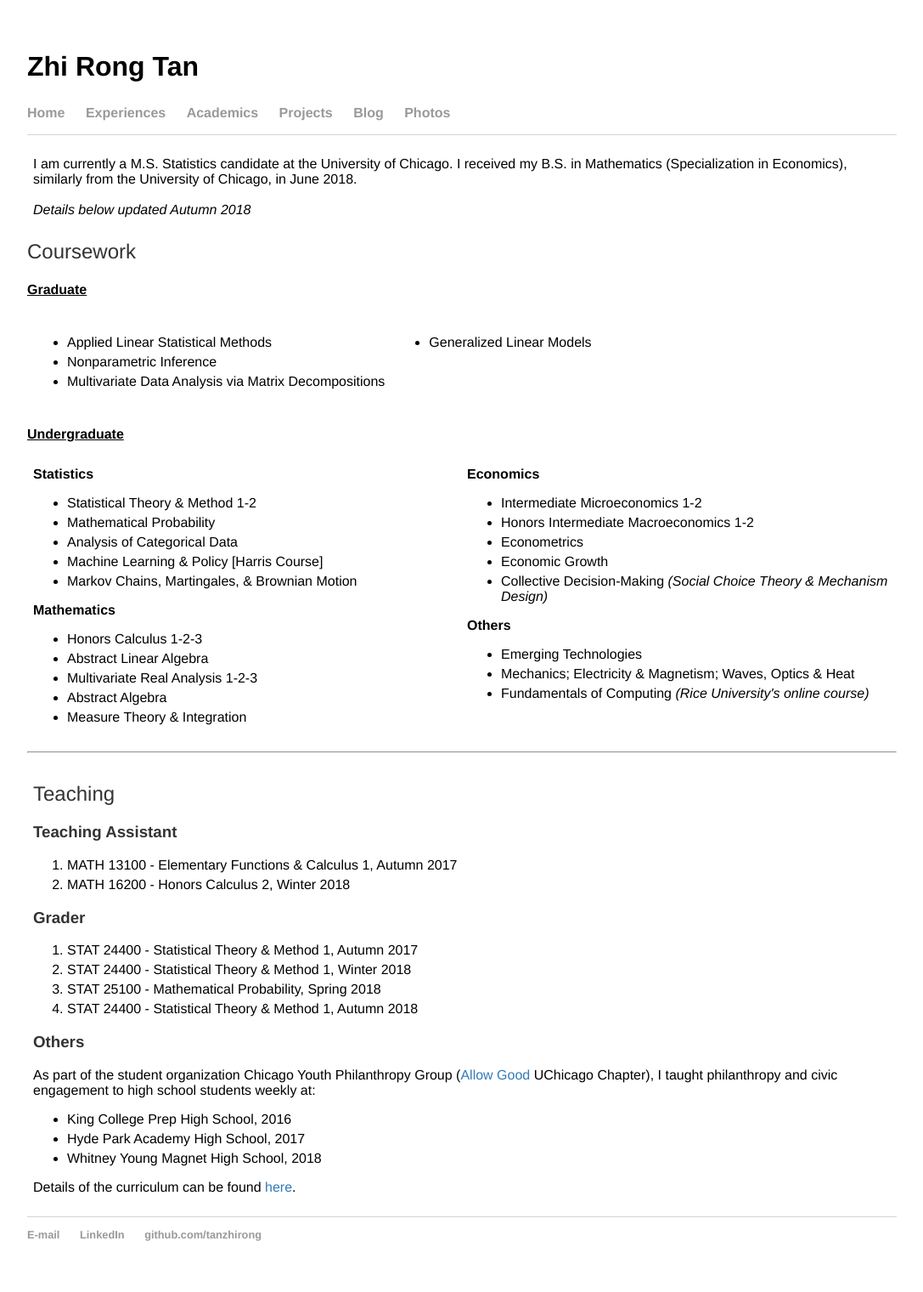
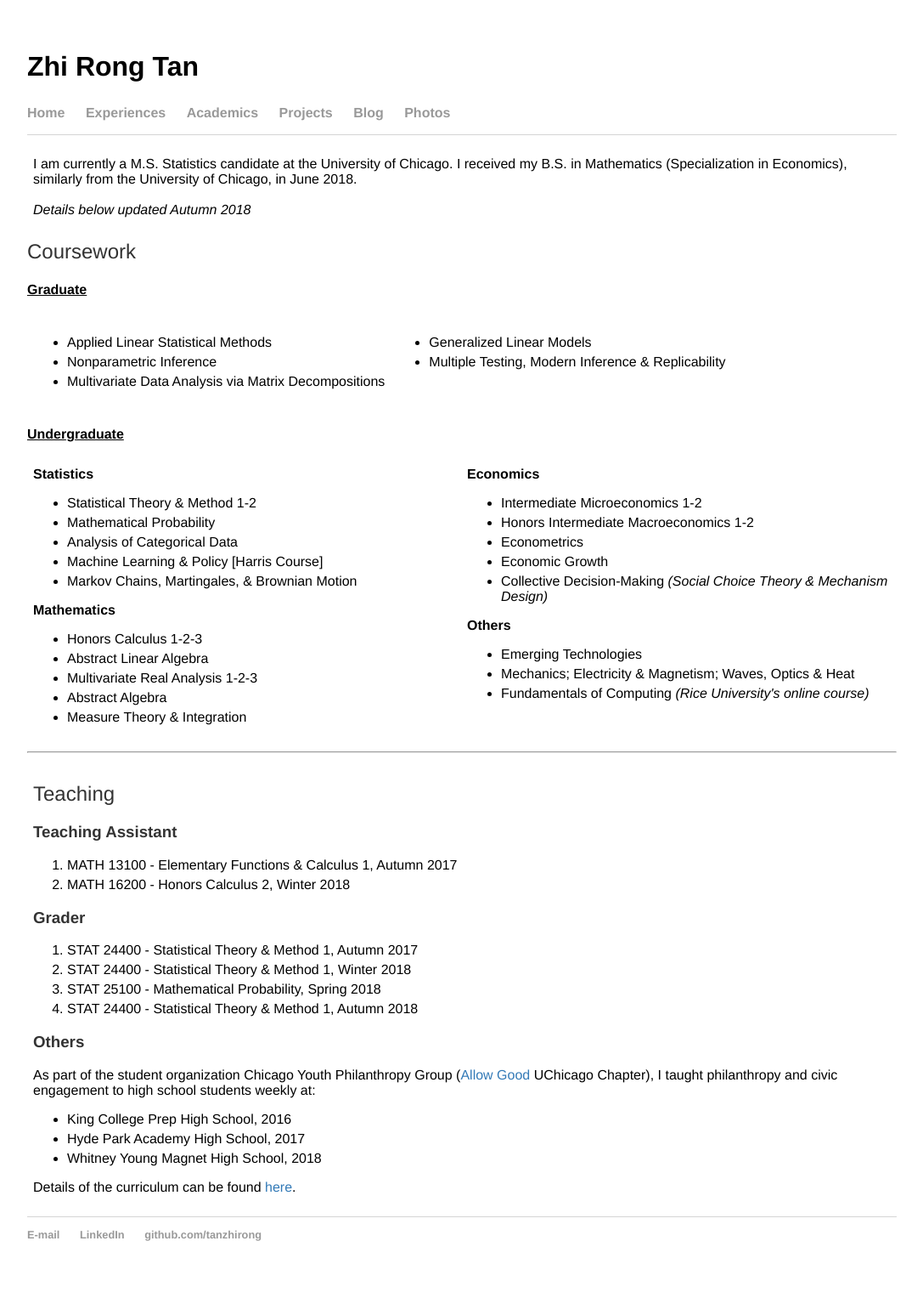
Before and after one commit to tanzhirong/tanzhirong.github.io, a Jekyll site: the page built from acad/index.html, in a window 1280 px wide. Shown: the whole page at 85% size, without its empty margins (96-1183 px from the left). Built offline with Jekyll 4.4.1, drawn with Linux system fonts in a browser that asks for light colours.

Commit message:
Update index.html

```diff
--- a/acad/index.html
+++ b/acad/index.html
@@ -18,6 +18,7 @@ I am currently a M.S. Statistics candidate at the University of Chicago. I recei
 		</td>
 	<td width="50%"><ul>
         <li>Generalized Linear Models</li>
+        <li>Multiple Testing, Modern Inference & Replicability</li>
         </ul></td>
 	</tr>
 </table>
```
